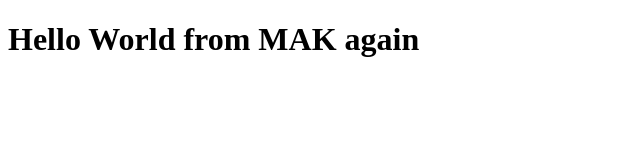
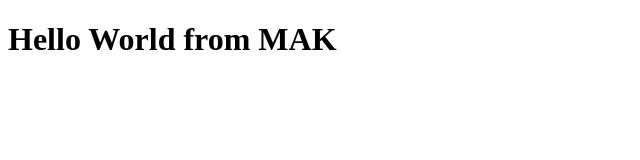
Before and after one commit to MAK0107/BootCamp2020Samples, a plain HTML site: page index.html in a window 1280 px wide. Shown: the whole page, without its empty margins (0-640 px from the left). Drawn offline with Linux system fonts and the light colour scheme.

Commit message:
Update index.html

```diff
--- a/index.html
+++ b/index.html
@@ -6,6 +6,6 @@
     <title>Document</title>
 </head>
 <body>
-    <h1>Hello World from MAK again </h1>
+    <h1>Hello World from MAK </h1>
 </body>
 </html>
```
